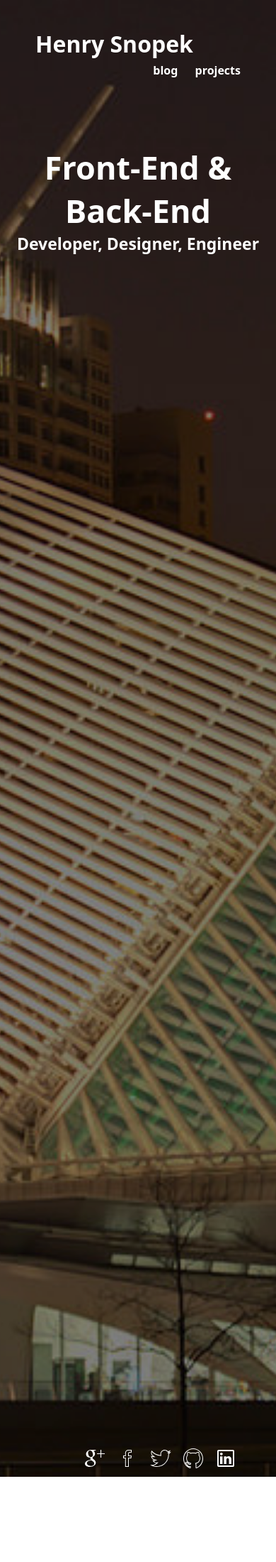
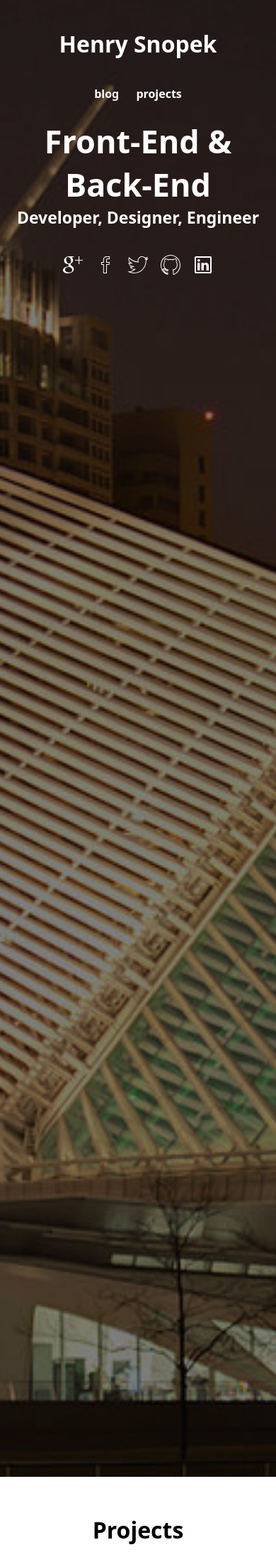
Before and after one commit to hhsnopek/hhsnopek.github.io, a web app: file public/index.html in a window 390 px wide. Shown: the top 2200 px of the page at 71% size. Run offline with its HTML, style and script files only (its server is not run), Linux system fonts and the light colour scheme; some libraries are stand-ins or nearby versions.

Commit message:
Mobile update: portrait fix, landscape broken still

```diff
--- a/assets/css/menu.styl
+++ b/assets/css/menu.styl
@@ -179,7 +179,6 @@ header
         max-width 500px
         margin 1em 0 1em 0
 
-
 @media screen and (max-width: 750px)
   #projects
     margin-left 10%
@@ -203,8 +202,28 @@ header
   #blog
     li
       width 100%
-      margin 100px 1em 100px 1em
+      margin 100px 0 100px 0
 
-@media screen and (max-height: 350px)
-  #inner-container h1
-    padding-top 0px !important
+@media screen and (max-width: 555px)
+  #inner-container
+    #name
+      position relative !important
+      left 0 !important
+      padding-top 10px
+      padding-bottom
+    #navbar
+      text-align center !important
+      margin-right 0 !important
+      padding-top 0
+      margin-top -10px
+
+    h1
+      padding-top 20px !important
+
+    #media
+      position relative !important
+      right 0 !important
+      padding-top 30px
+
+  #projects
+    margin-top 0
--- a/public/css/menu.css
+++ b/public/css/menu.css
@@ -445,11 +445,31 @@ header #inner-container #media li #ln:hover g > * {
   }
   #blog li {
     width: 100%;
-    margin: 100px 1em 100px 1em;
+    margin: 100px 0 100px 0;
   }
 }
-@media screen and (max-height: 350px) {
+@media screen and (max-width: 555px) {
+  #inner-container #name {
+    position: relative !important;
+    left: 0 !important;
+    padding-top: 10px;
+padding-bottom
+  }
+  #inner-container #navbar {
+    text-align: center !important;
+    margin-right: 0 !important;
+    padding-top: 0;
+    margin-top: -10px;
+  }
   #inner-container h1 {
-    padding-top: 0px !important;
+    padding-top: 20px !important;
+  }
+  #inner-container #media {
+    position: relative !important;
+    right: 0 !important;
+    padding-top: 30px;
+  }
+  #projects {
+    margin-top: 0;
   }
 }
```
Also changed, not shown: public/index.html (+38 -17 lines).
